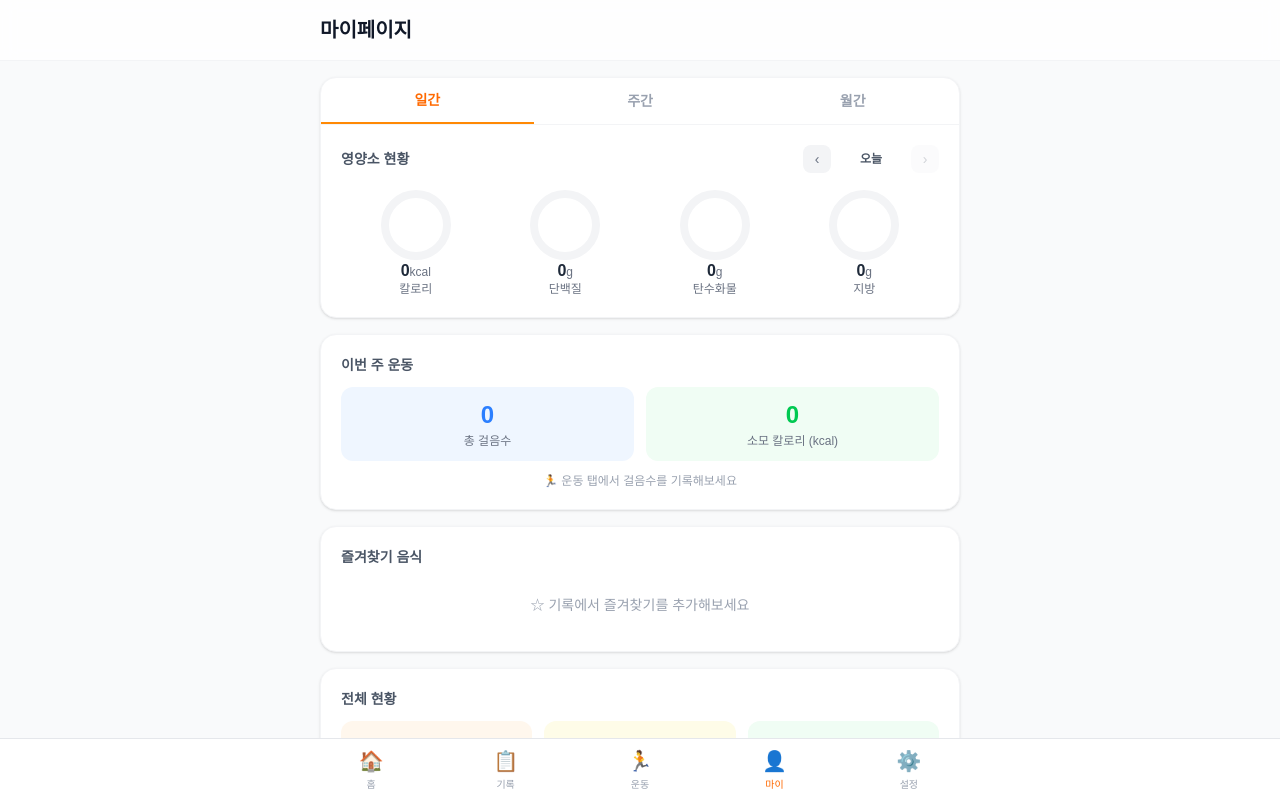
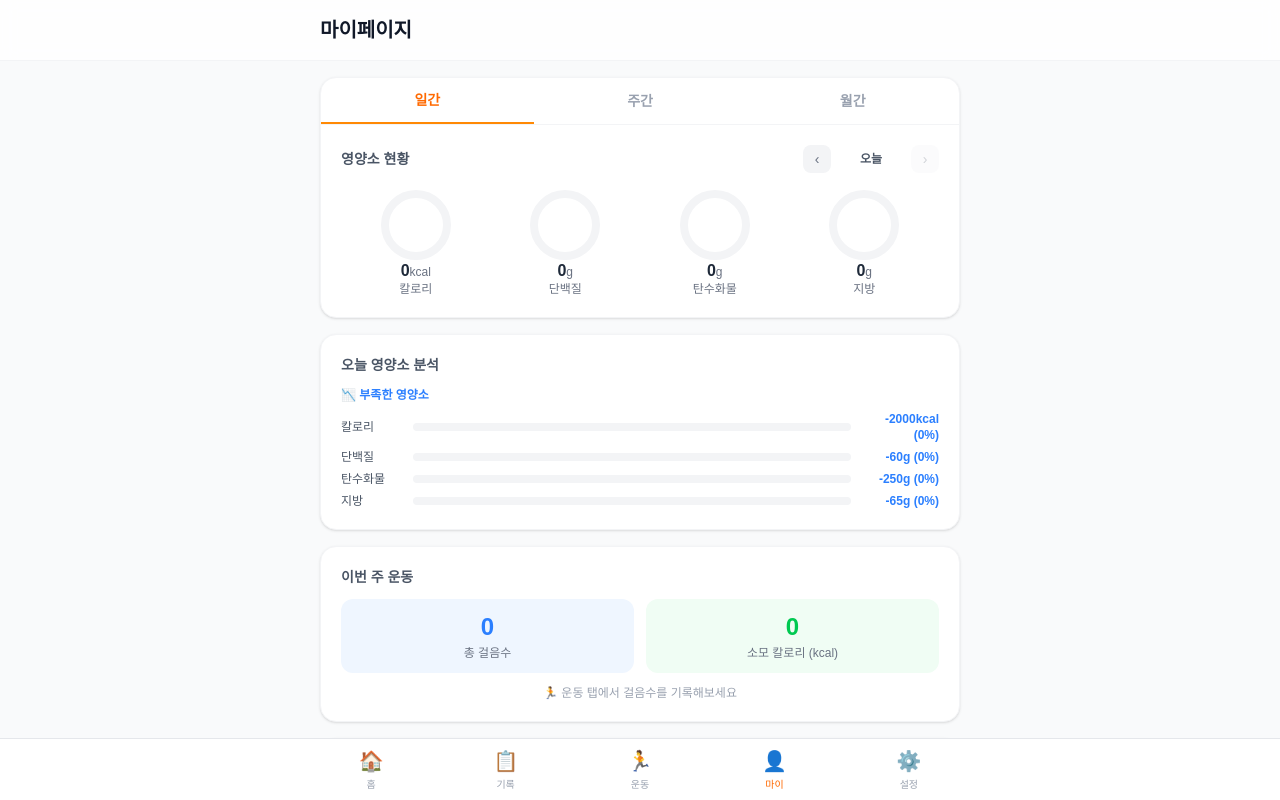
Before and after one commit to crepasgroup/foodscan, a Next.js app: page /mypage in a window 1280 px wide. Shown: the top 800 px of the page. Built offline with nearby package versions, Linux system fonts and the light colour scheme.

Commit message:
마이페이지: 부족/초과 영양소 분석 섹션 추가 (일간/주간/월간 연동)

```diff
--- a/app/mypage/page.tsx
+++ b/app/mypage/page.tsx
@@ -15,6 +15,85 @@ const STAT_OPTIONS: { key: StatKey; label: string; unit: string; color: string;
   { key: "carbs", label: "탄수화물", unit: "g", color: "#f59e0b", barColor: "bg-amber-400" },
   { key: "fat", label: "지방", unit: "g", color: "#f43f5e", barColor: "bg-rose-400" },
 ];
+
+const NUTRIENTS = [
+  { key: "calories" as const, label: "칼로리", unit: "kcal" },
+  { key: "protein" as const, label: "단백질", unit: "g" },
+  { key: "carbs" as const, label: "탄수화물", unit: "g" },
+  { key: "fat" as const, label: "지방", unit: "g" },
+];
+
+function NutrientStatus({
+  totals, goalMultiplier, goals,
+}: {
+  totals: { calories: number; protein: number; carbs: number; fat: number };
+  goalMultiplier: number;
+  goals: { calories: number; protein: number; carbs: number; fat: number };
+}) {
+  const lacking = NUTRIENTS.filter((n) => totals[n.key] < goals[n.key] * goalMultiplier);
+  const excess  = NUTRIENTS.filter((n) => totals[n.key] > goals[n.key] * goalMultiplier);
+
+  if (lacking.length === 0 && excess.length === 0) {
+    return (
+      <div className="text-center py-3">
+        <p className="text-2xl mb-1">🎯</p>
+        <p className="text-sm font-semibold text-green-600">모든 영양소가 목표 범위 내에 있어요!</p>
+      </div>
+    );
+  }
+
+  return (
+    <div className="space-y-3">
+      {lacking.length > 0 && (
+        <div>
+          <p className="text-xs font-semibold text-blue-500 mb-2">📉 부족한 영양소</p>
+          <div className="space-y-1.5">
+            {lacking.map((n) => {
+              const goal = goals[n.key] * goalMultiplier;
+              const diff = Math.round(goal - totals[n.key]);
+              const pct = Math.round((totals[n.key] / goal) * 100);
+              return (
+                <div key={n.key} className="flex items-center gap-2">
+                  <span className="text-xs text-gray-600 w-16 flex-shrink-0">{n.label}</span>
+                  <div className="flex-1 bg-gray-100 rounded-full h-2">
+                    <div className="h-2 rounded-full bg-blue-400 transition-all duration-500"
+                      style={{ width: `${Math.min(pct, 100)}%` }} />
+                  </div>
+                  <span className="text-xs text-blue-500 font-semibold w-20 text-right flex-shrink-0">
+                    -{diff}{n.unit} ({pct}%)
+                  </span>
+                </div>
+              );
+            })}
+          </div>
+        </div>
+      )}
+      {excess.length > 0 && (
+        <div>
+          <p className="text-xs font-semibold text-rose-500 mb-2">📈 초과된 영양소</p>
+          <div className="space-y-1.5">
+            {excess.map((n) => {
+              const goal = goals[n.key] * goalMultiplier;
+              const diff = Math.round(totals[n.key] - goal);
+              const pct = Math.round((totals[n.key] / goal) * 100);
+              return (
+                <div key={n.key} className="flex items-center gap-2">
+                  <span className="text-xs text-gray-600 w-16 flex-shrink-0">{n.label}</span>
+                  <div className="flex-1 bg-gray-100 rounded-full h-2 overflow-hidden">
+                    <div className="h-2 rounded-full bg-rose-400 transition-all duration-500" style={{ width: "100%" }} />
+                  </div>
+                  <span className="text-xs text-rose-500 font-semibold w-20 text-right flex-shrink-0">
+                    +{diff}{n.unit} ({pct}%)
+                  </span>
+                </div>
+              );
+            })}
+          </div>
+        </div>
+      )}
+    </div>
+  );
+}
 
 function NavArrows({
   onPrev, onNext, disableNext, label,
@@ -122,6 +201,10 @@ export default function MyPage() {
       { calories: 0, protein: 0, carbs: 0, fat: 0 }), [monthlyData]);
 
   const maxMonthVal = Math.max(...monthlyData.map(getStatVal), 1);
+
+  // 현재 뷰 기준 totals & 목표 배수
+  const currentTotals = viewMode === "day" ? dayTotals : viewMode === "week" ? weekTotals : monthTotals;
+  const goalMultiplier = viewMode === "day" ? 1 : viewMode === "week" ? 7 : monthlyData.length;
 
   return (
     <main className="min-h-screen bg-gray-50">
@@ -293,6 +376,14 @@ export default function MyPage() {
           </div>
         </section>
 
+        {/* 부족/초과 영양소 */}
+        <section className="bg-white rounded-2xl p-5 shadow-sm border border-gray-100">
+          <h2 className="text-sm font-semibold text-gray-600 mb-3">
+            {viewMode === "day" ? dayLabel : viewMode === "week" ? weekLabel : monthLabel} 영양소 분석
+          </h2>
+          <NutrientStatus totals={currentTotals} goalMultiplier={goalMultiplier} goals={goals} />
+        </section>
+
         {/* 운동 현황 (주간 기준) */}
         <section className="bg-white rounded-2xl p-5 shadow-sm border border-gray-100">
           <h2 className="text-sm font-semibold text-gray-600 mb-3">
```
